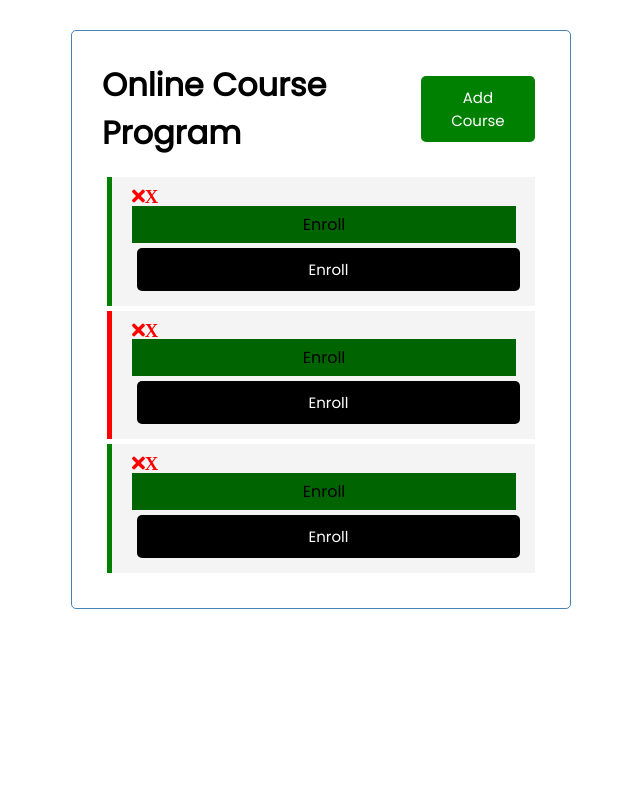
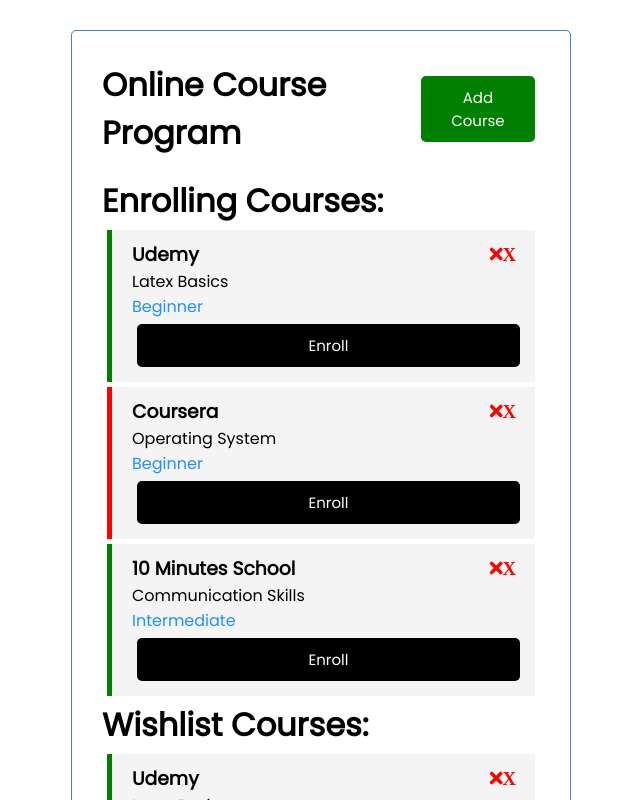
Before and after one commit to rakib3004/course-shopping, a Vue app: page / in a window 1280 px wide. Shown: the top 800 px of the page, without its empty margins (319-959 px from the left). Built offline with nearby package versions, Linux system fonts and the light colour scheme; a small style sheet from the web is missing.

Commit message:
complete task in both enrolll and watchlist course

```diff
--- a/src/App.vue
+++ b/src/App.vue
@@ -1,7 +1,7 @@
 <template>
 <div class="container">
 <Header  @toggle-add-task="toggleAddTask"  title="Online Course Program" :showAddTask="showAddTask" />
-<!--<ShowTasks :tasks="tasks" />-->
+<ShowTasks :tasks="tasks" />
 
 <div v-show="showAddTask">
 <AddTask @add-task="addTask" />
@@ -16,7 +16,7 @@
 import Header from './components/Header'
 import Tasks from './components/Tasks'
 import AddTask from './components/AddTask'
-/*import ShowTasks from './components/ShowTasks'*/
+import ShowTasks from './components/ShowTasks'
 
 
 
@@ -27,7 +27,7 @@
     Header,
     Tasks,
     AddTask,
-    /*ShowTasks,*/
+    ShowTasks,
   },
 
   methods:{
--- a/src/components/ShowTasks.vue
+++ b/src/components/ShowTasks.vue
@@ -1,32 +1,25 @@
 <template>
 <header>
-  <div :key="task.id" v-for="task in enrolledTasks">
-    <EnrollTask :task="task" />
+    <h1>Enrolling Courses: </h1>
+    <div :key="task.id" v-for="task in tasks">
+    <Task @toggle-reminder="$emit('toggle-reminder', task.id)" @enroll-task="$emit('enroll-task', task.id)" @delete-task="$emit('delete-task',
+     task)"  :task="task" />
     </div>
     </header>
 </template>
 
 <script>
-import EnrollTask from './EnrollTask'
+import Task from './Task'
 
 
 export default {
- name: 'ShowTasks',
-   props:{
+  name: 'Tasks',
+  props:{
+      tasks: Array,
   },
   components:{
-      EnrollTask,
+      Task,
   },
-
+  emits: ['delete-task','enroll-task', 'toggle-reminder'],
 }
-
-
 </script>
-
-<style scoped>
-.doneList{
-    background-color: darkgrey ;
-    width: 100%;
-
-}
-</style>
--- a/src/components/Task.vue
+++ b/src/components/Task.vue
@@ -1,16 +1,15 @@
 <template>
     <header>
     <div @dblclick="$emit('toggle-reminder', task.id)" :class="[task.reminder ? 'reminder': '', 'task']">
-        <h3>{{task.text}}
+        <h3>{{task.programName}}
         <i @click="$emit('delete-task',task.id)" class="fas fa-times">X</i>
         </h3>
 
-        <p>{{task.day}}</p>
+        <p>{{task.courseName}}</p>
 
 
-        <p style="color:dodgerblue">{{task.level}}</p>
-<p @click="$emit('enroll-task',task)" class="fas-enroll">Enroll</p>
-<input type="submit" @click="$emit('enroll-task',task.id)" value="Enroll" class="btn btn-block">
+        <p style="color:dodgerblue">{{task.courseLevel}}</p>
+<input type="submit" @click="$emit('enroll-task',task.id)" value="Enroll" class="btn btn-enroll">
 
     </div>
     </header>
@@ -40,12 +39,24 @@
     color: red;
 margin-right: -1px;
 }
-.fas-enroll{
+.btn-enroll{
     color: black;
-    background-color: darkgreen;
+    background: darkgreen;
     padding: 6px;
    margin-right: -1px;
    text-align: center;
+     display: block;
+  width: 100%;
+  display: inline-block;
+  color: #fff;
+  border: none;
+  padding: 10px 20px;
+  margin: 5px;
+  border-radius: 5px;
+  cursor: pointer;
+  text-decoration: none;
+  font-size: 15px;
+  font-family: inherit;
 }
 .task{
     background: #f4f4f4;
--- a/src/components/Tasks.vue
+++ b/src/components/Tasks.vue
@@ -1,5 +1,6 @@
 <template>
 <header>
+    <h1>Wishlist Courses: </h1>
     <div :key="task.id" v-for="task in tasks">
     <Task @toggle-reminder="$emit('toggle-reminder', task.id)" @enroll-task="$emit('enroll-task', task.id)" @delete-task="$emit('delete-task',
      task)"  :task="task" />
```
